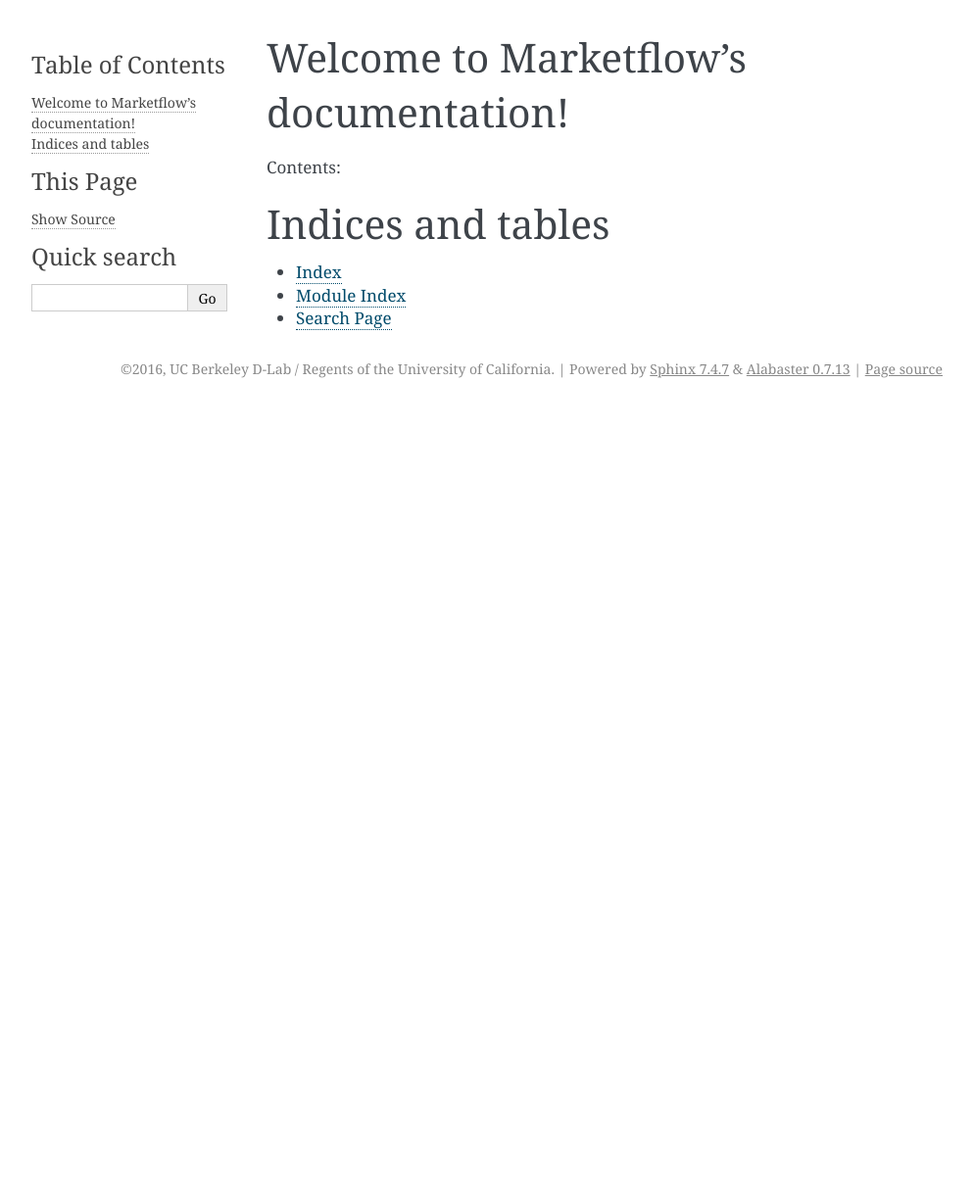
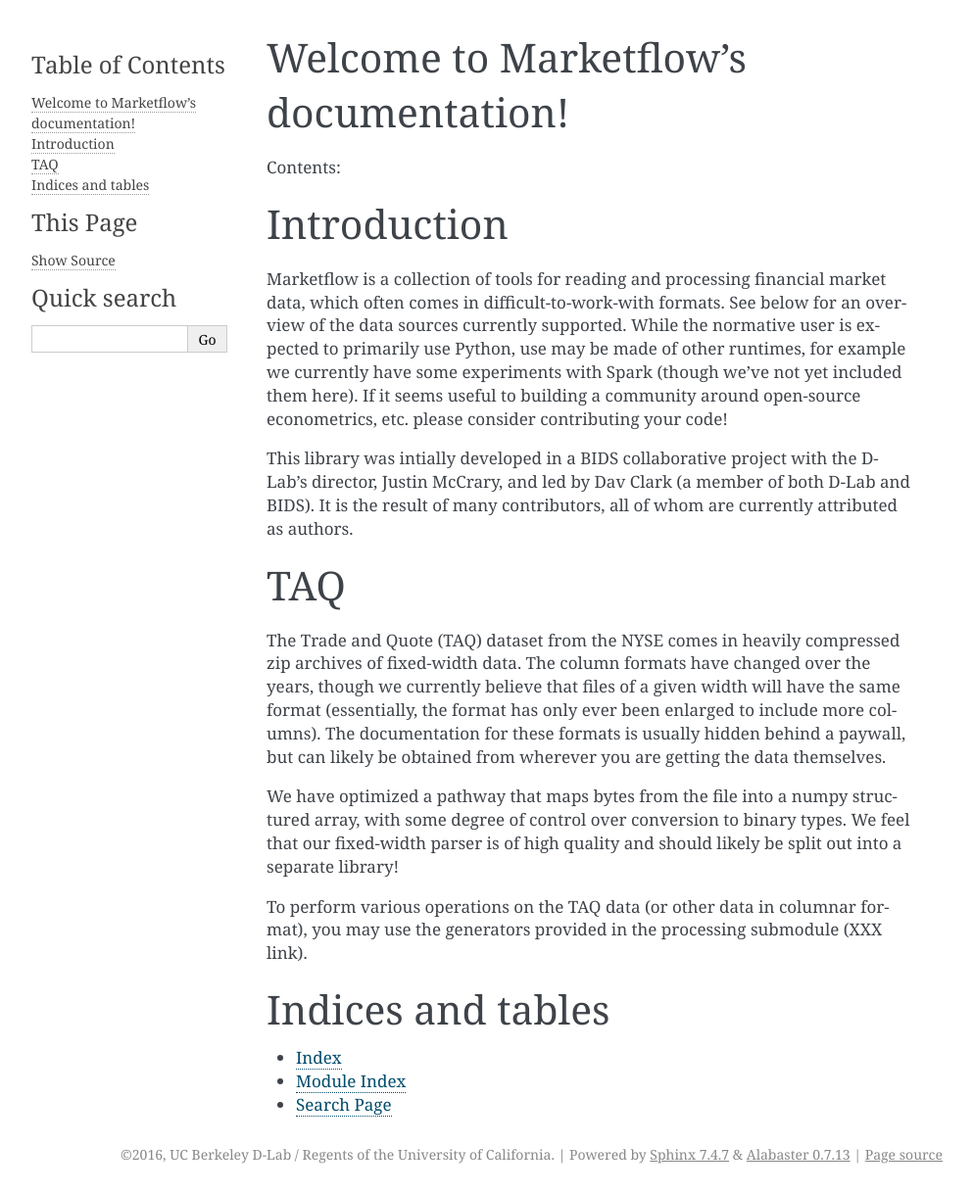
Before and after one commit to dlab-projects/marketflow, a Sphinx documentation site: the page built from docs/index.rst, in a window 1280 px wide. Shown: the whole page at 98% size, without its empty margins (148-1141 px from the left). Built offline with Sphinx 7.4.7, drawn with Linux system fonts in a browser that asks for light colours; before the commit the page ends 900 px from its top, so only the background shows below that.

Commit message:
Initial docs

```diff
--- a/docs/conf.py
+++ b/docs/conf.py
@@ -42,8 +42,8 @@
 
 # The suffix(es) of source filenames.
 # You can specify multiple suffix as a list of string:
-# source_suffix = ['.rst', '.md']
-source_suffix = '.rst'
+source_suffix = ['.rst', '.md']
+# source_suffix = '.rst'
 
 # The encoding of source files.
 #source_encoding = 'utf-8-sig'
--- a/docs/index.rst
+++ b/docs/index.rst
@@ -11,7 +11,41 @@
 .. toctree::
    :maxdepth: 2
 
+Introduction
+============
 
+Marketflow is a collection of tools for reading and processing financial market
+data, which often comes in difficult-to-work-with formats. See below for an
+overview of the data sources currently supported. While the normative user is
+expected to primarily use Python, use may be made of other runtimes, for
+example we currently have some experiments with Spark (though we've not yet
+included them here). If it seems useful to building a community around
+open-source econometrics, etc. please consider contributing your code!
+
+This library was intially developed in a BIDS collaborative project with the
+D-Lab's director, Justin McCrary, and led by Dav Clark (a member of both D-Lab
+and BIDS). It is the result of many contributors, all of whom are currently
+attributed as authors.
+
+TAQ
+===
+
+The Trade and Quote (TAQ) dataset from the NYSE comes in heavily compressed zip
+archives of fixed-width data. The column formats have changed over the years,
+though we currently believe that files of a given width will have the same
+format (essentially, the format has only ever been enlarged to include more
+columns). The documentation for these formats is usually hidden behind a
+paywall, but can likely be obtained from wherever you are getting the data
+themselves.
+
+We have optimized a pathway that maps bytes from the file into a numpy
+structured array, with some degree of control over conversion to binary types.
+We feel that our fixed-width parser is of high quality and should likely be
+split out into a separate library!
+
+To perform various operations on the TAQ data (or other data in columnar
+format), you may use the generators provided in the processing submodule (XXX
+link).
 
 Indices and tables
 ==================
```
